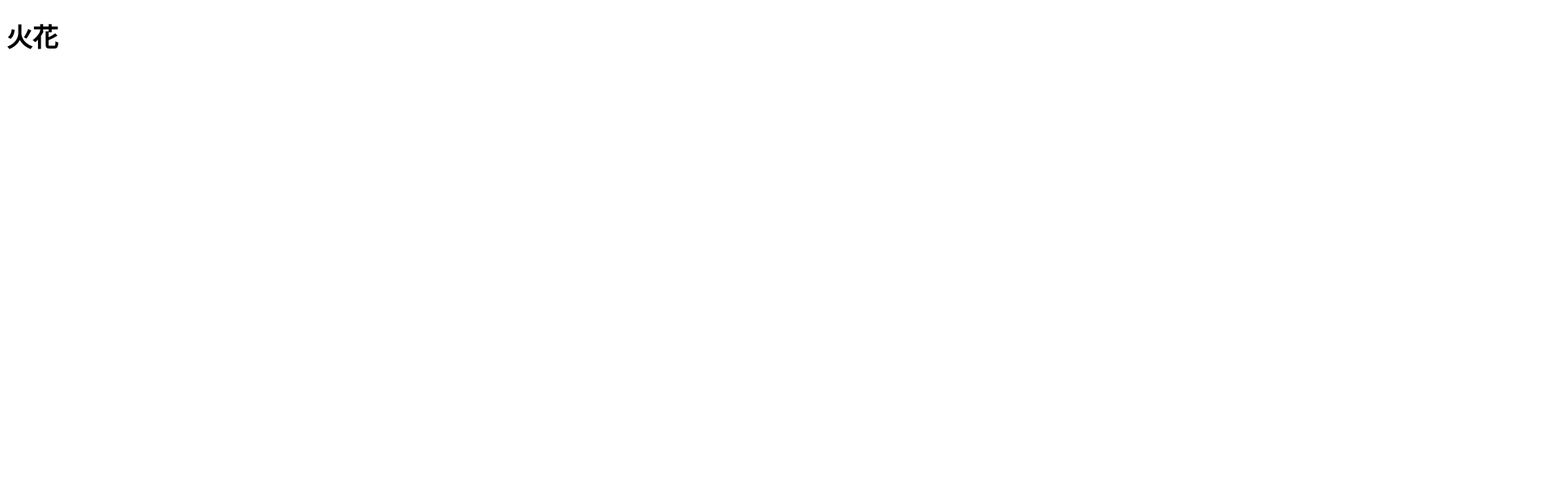
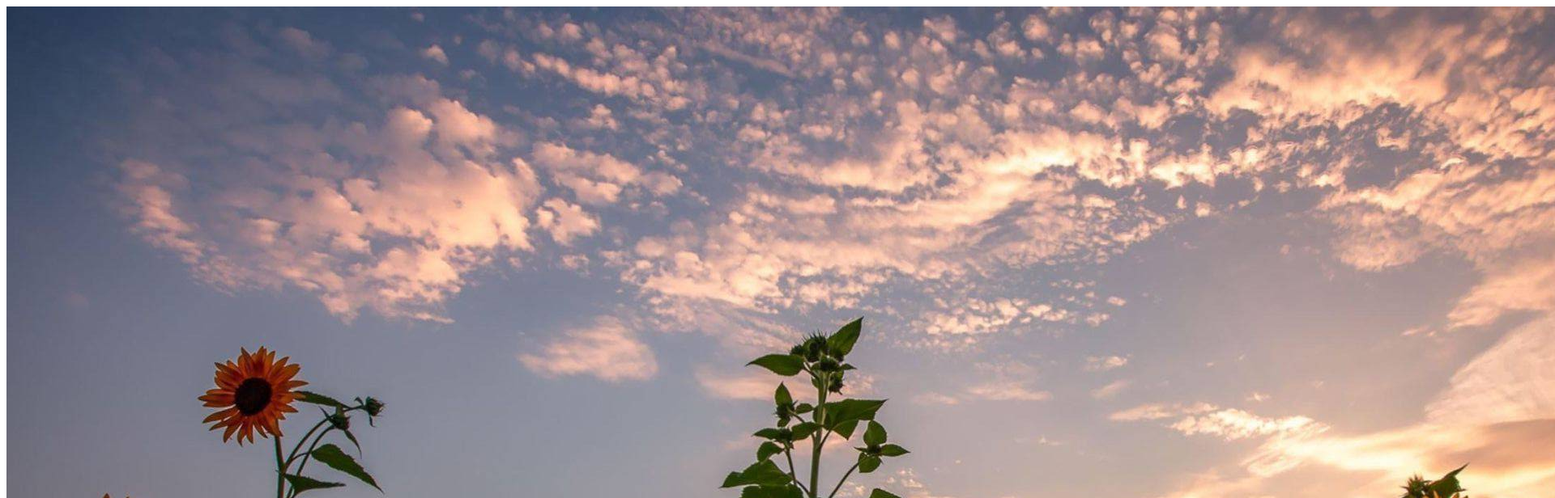
Before and after one commit to balalagan/transientrain.github.io, a plain HTML site: page index.html in a window 1280 px wide. Shown: the top 616 px of the page at 81% size, 1920 px wide, since content can reach past the window. Drawn offline with Linux system fonts and the light colour scheme.

Commit message:
Update index.html

```diff
--- a/index.html
+++ b/index.html
@@ -5,6 +5,7 @@
     <title>一giao窝里giao</title>
 </head>
 <body>
+  <img src="./sunflower.jpeg"/>
   <h1>火花</h1>
 </body>
 </html>
```
